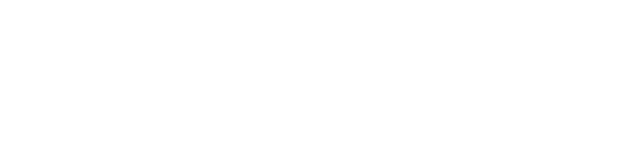
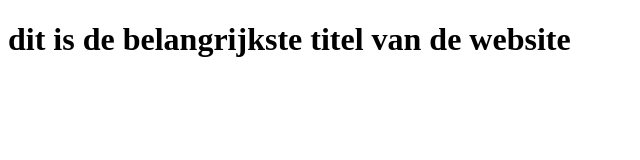
Before and after one commit to CMDA/frontend-responsive-design, a plain HTML site: page index.html in a window 1280 px wide. Shown: the whole page, without its empty margins (0-640 px from the left). Drawn offline with Linux system fonts and the light colour scheme.

Commit message:
Update index.html

```diff
--- a/index.html
+++ b/index.html
@@ -7,6 +7,6 @@
   <title>Titel van het document</title>
 </head>
 <body>
-
+  <h1>dit is de belangrijkste titel van de website</h1>
 </body>
 </html>
```
